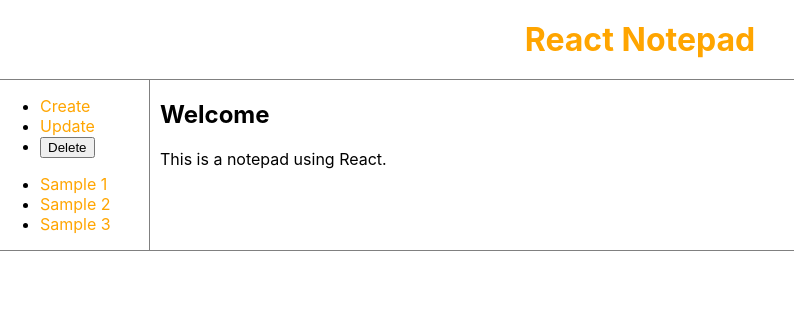
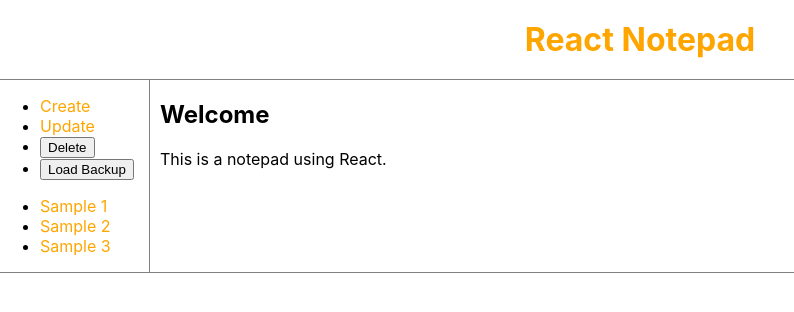
Before and after one commit to kuman514/ReactNotepad, a React (Create React App) app in the folder react-app/: page / in a window 1280 px wide. Shown: the top 312 px of the page, without its empty margins (0-794 px from the left). Built offline with nearby package versions, Linux system fonts and the light colour scheme.

Commit message:
Prepareing Load & Save Backup

```diff
--- a/react-app/src/App.js
+++ b/react-app/src/App.js
@@ -18,7 +18,7 @@ class App extends Component {
       content: [
         {id: 1, title: 'Sample 1', detail: 'This is a sample text.'},
         {id: 2, title: 'Sample 2', detail: 'What is your favorite food?'},
-        {id: 3, title: 'Sample 3', detail: 'I don\' feel good until the test is over.'},
+        {id: 3, title: 'Sample 3', detail: 'I don\'t feel good until the test is over.'},
       ]
     }
   }
@@ -113,7 +113,8 @@ class App extends Component {
               })
             }.bind(this)}
             onChangeMode={function (_mode) {
-              if (_mode === 'delete') {
+              switch (_mode) {
+                case 'delete':
                   if (this.state.readingItemId === 0) {
                     this.setState({
                       mode: 'welcome',
@@ -131,7 +132,12 @@ class App extends Component {
                       })
                     }
                   }
-              } else {
+                  break
+                case 'load':
+                  break
+                case 'save':
+                  break
+                default:
                   this.setState({
                     mode: _mode,
                   })
--- a/react-app/src/components/ItemList.js
+++ b/react-app/src/components/ItemList.js
@@ -58,6 +58,15 @@ class ItemList extends Component {
             }.bind(this)}
           >
           </input></li>
+          <li><input
+            type="button"
+            value="Load Backup"
+            onClick={function (e) {
+              e.preventDefault()
+              this.props.onChangeMode('load')
+            }.bind(this)}
+          >
+          </input></li>
         </ul>
         <ul>
           {_article}
```
Lines whose indentation alone changed are shown as unchanged.
